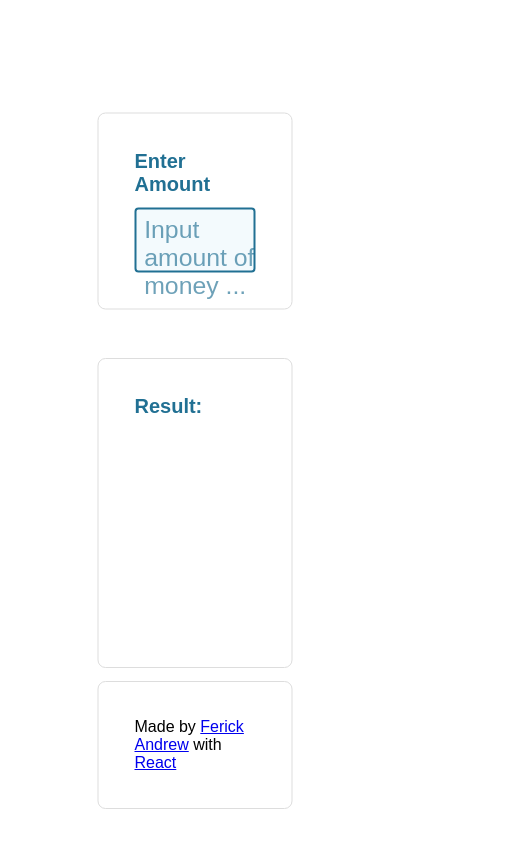
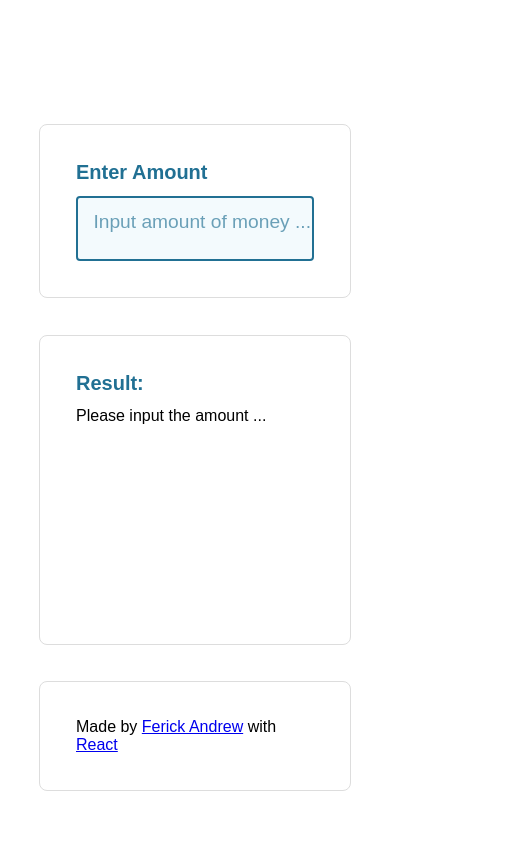
Before and after one commit to aircatcher/Simple-Money-Counter, a React app: page / in a window 390 px wide. Shown: the whole page, 507 px wide, since content can reach past the window. Built offline with nearby package versions, Linux system fonts and the light colour scheme.

Commit message:
Input result checking

```diff
--- a/src/scripts/scripts.js
+++ b/src/scripts/scripts.js
@@ -14,7 +14,6 @@ class App extends Component
     this.inputChange = this.inputChange.bind(this);
     this.handleForm = this.handleForm.bind(this);
     this.svgYeti    = this.svgYeti.bind(this);
-
   }
 
   inputFocus()
@@ -169,6 +168,9 @@ class App extends Component
       ((this.tenth !== 0) ? this.e + '<br/>' : '') +
       ((this.remTenth !== 0) ? this.ed : '');
 
+    if(this.result === null || this.result === '')
+      this.result = 'Please input the amount ...';
+
     /**
      * Catch the result and assign the value
      * to the paragraph with id = result on the frontend.
@@ -300,10 +302,10 @@ class App extends Component
           </form>
           <div id='res-container'>
             <label htmlFor="result">Result: </label>
-            <span id='result'></span>
+            <span id='result'>Please input the amount ...</span>
           </div>
           <div className="copyright">
-            Made by <a href="https://ferickandrew.com">Ferick Andrew</a> with <a href="http://reactjs.org">React</a>
+            Made by <a href="https://ferickandrew.com" target="_blank" rel="noopener noreferrer">Ferick Andrew</a> with <a href="http://reactjs.org" target="_blank" rel="noopener noreferrer">React</a>
           </div>
         </div>
       </div>
--- a/src/styles/styles.scss
+++ b/src/styles/styles.scss
@@ -182,5 +182,11 @@ form { transform: translate(-50%,-50%) }
 .copyright
 {
 	position: absolute;
-	top: 470px
+	top: 470px;
+	margin-bottom: 50px
 }
+@media (max-width: 411px)
+{
+	.main-container { width: 80% }
+	.helper1 { font-size: 1.2em !important }
+}
```
Also changed, not shown: 1 other file.
